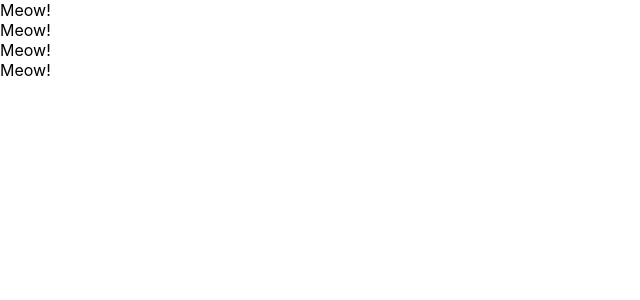
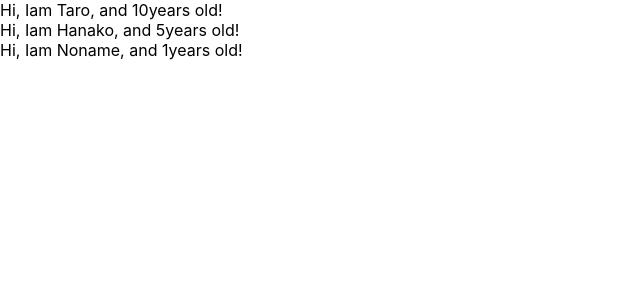
Before and after one commit to AkifumiSaito/udemy-react-redux-crud-application, a React (Create React App) app: page / in a window 1280 px wide. Shown: the top 300 px of the page, without its empty margins (0-640 px from the left). Built offline with nearby package versions, Linux system fonts and the light colour scheme.

Commit message:
learn props of component

```diff
--- a/src/App.js
+++ b/src/App.js
@@ -1,29 +1,30 @@
 import React, { Component } from 'react';
 
-// class App extends Component {
-//   render(){
-//     return (
-//       <React.Fragment>
-//         <label htmlFor="bar">bar</label>
-//         <input type="text" onChange = { () => {console.log("I am clicked")}}/>
-//       </React.Fragment>
-//     )
-//   }
-// }
+const App = ()=>{
+  const porfiles = [
+    {name: "Taro", age:10},
+    {name: "Hanako", age:5},
+    {name: "Noname"}
+  ]
 
-const App = ()=>{
   return(
   <div>
-    <Cat />
-    <Cat />
-    <Cat />
-    <Cat />
+    {
+      porfiles.map((profile, index)=>
+     {
+       return <User name={profile.name} age ={profile.age} key={index}/>
+     })
+    }
   </div>
   )
 }
 
-const Cat = ()=>{
-  return <div>Meow!</div>
+const User = (props)=>{
+return <div>Hi, Iam {props.name}, and {props.age}years old!</div>
+}
+
+User.defaultProps = {
+  age : 1
 }
 
 export default App;
```
